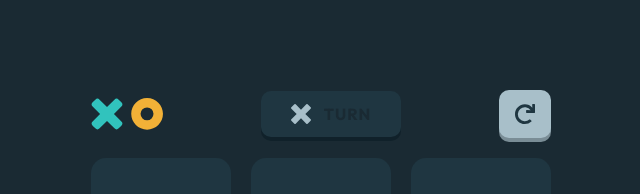
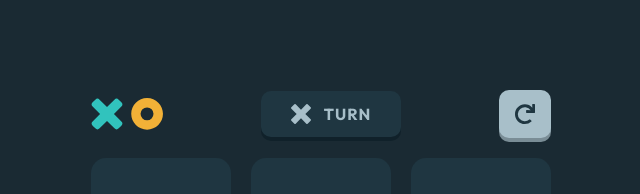
Before and after one commit to BBualdo/Tic-Tac-Toe-App, a React (Vite) app: page / in a window 1280 px wide. Both pictures are taken after a click on the button "NEW GAME (VS CPU)". Shown: the top 194 px of the page, without its empty margins (319-959 px from the left). Built offline with nearby package versions, Linux system fonts and the light colour scheme.

Commit message:
Fixed color of current turn div

```diff
--- a/src/index.css
+++ b/src/index.css
@@ -202,6 +202,10 @@ header {
 .current-player--img {
   height: 20px;
   width: 20px;
+}
+
+.current-turn > h4 {
+  color: var(--silver);
 }
 
 .restart-game--button {
```
